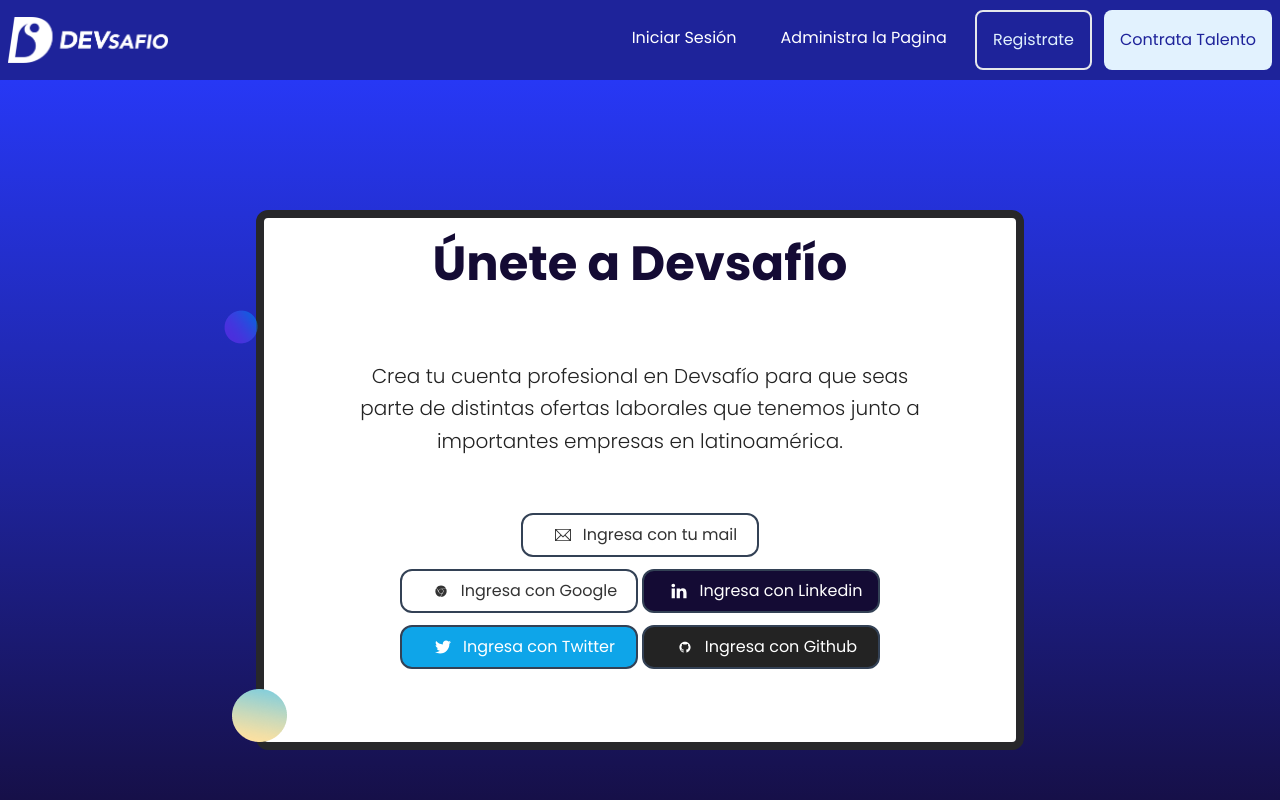
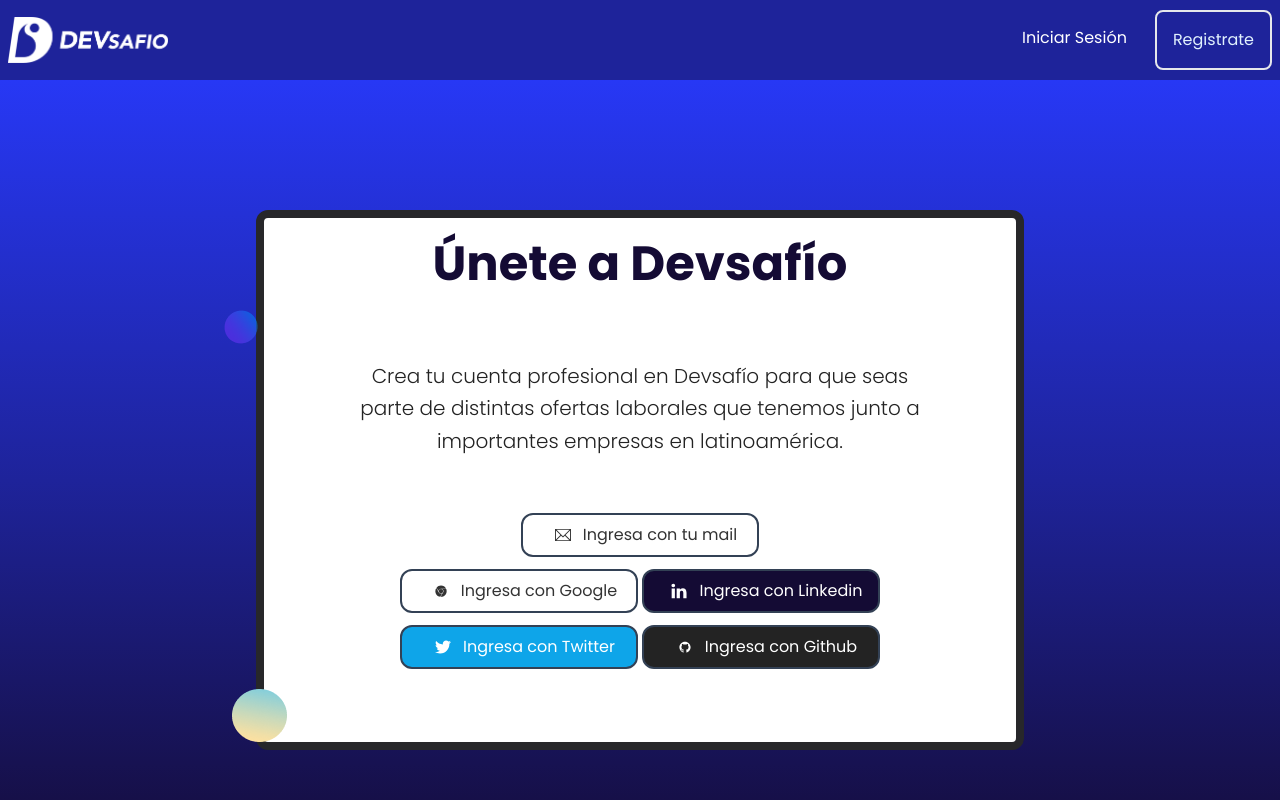
Before and after one commit to vecarope/ejemploReact, a React (Create React App) app: page /login in a window 1280 px wide. Shown: the top 800 px of the page. Built offline with nearby package versions, Linux system fonts and the light colour scheme; what tw-elements would draw is missing.

Commit message:
fix: buttons user or admin on navbar

```diff
--- a/src/components/Headers/Header.jsx
+++ /dev/null
@@ -1,14 +0,0 @@
-import Nav from './Nav';
-//import Mobile from "./Mobile/Mobile";
-
-import React from 'react';
-
-const Header = () => {
-  return (
-    <div>
-      <Nav />
-    </div>
-  );
-};
-
-export default Header;
--- a/src/components/Headers/Nav.jsx
+++ b/src/components/Headers/Index.jsx.jsx
@@ -1,12 +1,12 @@
 import React, { useContext, useState } from 'react';
 import { Link } from 'react-router-dom';
-import { Link as SmoothLink, animateScroll as scroll } from "react-scroll";
+import { Link as SmoothLink } from 'react-scroll';
 import logo from '../../assets/images/DEV-IMAGOTIPO-WHITE-HORIZONTAL.png';
 import { AiOutlineClose, AiOutlineMenu } from 'react-icons/ai';
 import logoColor from '../../assets/images/DEV IMAGOTIPO COLOR HORIZONTAL.png';
 import { AuthContext } from '../../context/authContext';
 
-const Navbar = () => {
+export const Headers = () => {
   const [nav, setNav] = useState(false);
   const { userData, userLogout } = useContext(AuthContext);
 
@@ -26,9 +26,15 @@ const Navbar = () => {
             <Link to="/login">Iniciar Sesión</Link>
           </li>
         )}
+        {userData && userData.roleId === 1 ? (
+          <li className="p-4">
+            <Link to="/user">Ver perfil</Link>
+          </li>
+        ) : userData && userData.roleId === 2 ? (
           <li className="p-4">
             <Link to="/">Administra la Pagina</Link>
           </li>
+        ) : null}
         {!userData && (
           <button
             type="button"
@@ -46,6 +52,7 @@ const Navbar = () => {
             Cerrar Sesión
           </button>
         )}
+        {window.location.pathname === '/' ? (
           <button className="p-4 bg-[#E2F2FE] text-[#1E239A]  rounded-lg ...">
             <SmoothLink
               activeClass="active"
@@ -54,8 +61,11 @@ const Navbar = () => {
               smooth={true}
               offset={0}
               duration={800}
-          >Contrata Talento</SmoothLink>
+            >
+              Contrata Talento
+            </SmoothLink>
           </button>
+        ) : null}
       </ul>
 
       <div onClick={handleNav} className="md:hidden text-blue">
@@ -64,7 +74,8 @@ const Navbar = () => {
 
       <div
         className={`
-            md:hidden flex flex-col ${nav
+            md:hidden flex flex-col ${
+              nav
                 ? 'fixed left-0 top-0 z-10  w-full border-r border-r-blue-900 bg-[#E2F2FE] ease-in-out duration-500'
                 : 'ease-in-out duration-500 fixed left-[-100%]'
             }`}
@@ -93,7 +104,17 @@ const Navbar = () => {
           <li className="p-4 border-b border-blue-600">
             <Link to="/register">Registro</Link>
           </li>
-          <li className="p-4">
+          {userData && userData.roleId !== 2 ? (
+            <li className="p-4 border-b border-blue-600">
+              <Link to="/user">Ver perfil</Link>
+            </li>
+          ) : (
+            <li className="p-4 border-b border-blue-600">
+              <Link to="/">Administra la Pagina</Link>
+            </li>
+          )}
+          {window.location.pathname === '/' ? (
+            <li className="p-4 border-b border-blue-600">
               <SmoothLink
                 activeClass="active"
                 to="contact-section"
@@ -101,12 +122,13 @@ const Navbar = () => {
                 smooth={true}
                 offset={-70}
                 duration={500}
-            >Contrata Talento</SmoothLink>
+              >
+                Contrata Talento
+              </SmoothLink>
             </li>
+          ) : null}
         </ul>
       </div>
     </nav>
   );
 };
-
-export default Navbar;
--- a/src/context/authContext.js
+++ b/src/context/authContext.js
@@ -71,7 +71,7 @@ export const AuthProvider = ({ children }) => {
 
   const restorePassword = async (values) => {
     // console.log('RESTORE PASSWORD =>', values);
-    alert('Contraseña cambiana');
+    alert('Contraseña cambiada');
   };
 
   const data = {
--- a/src/layout/DefaultLayout.js
+++ b/src/layout/DefaultLayout.js
@@ -1,12 +1,12 @@
 import React from 'react';
-import Header from '../components/Headers/Header';
+import { Headers } from '../components/Headers/Index.jsx';
 import { Outlet } from 'react-router-dom';
 import Footer from '../components/Footer/Footer';
 
 const DefaultLayout = () => {
   return (
     <>
-      <Header />
+      <Headers />
       <Outlet />
       <Footer />
     </>
```
Lines whose indentation alone changed are shown as unchanged.
